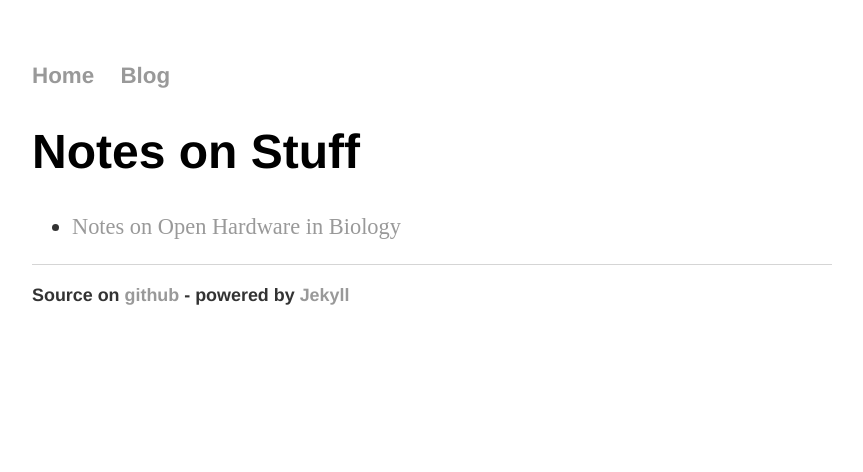
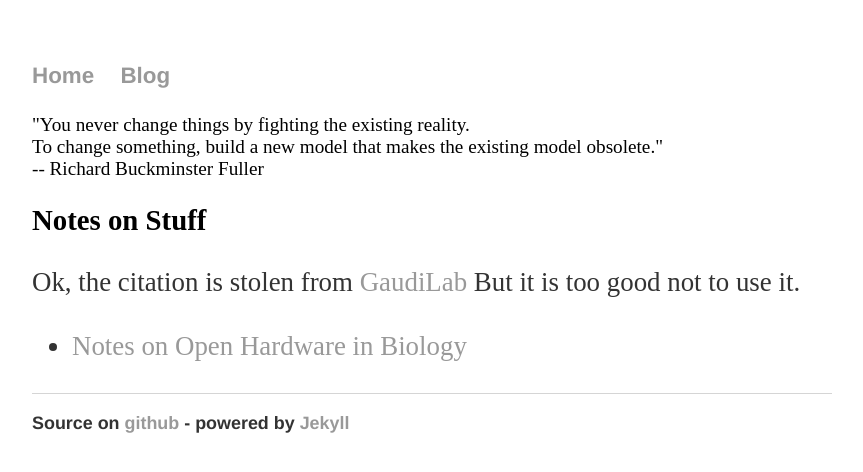
Before and after one commit to othomantegazza/otho-website, a Jekyll site: the page built from index.html, in a window 1280 px wide. Shown: the top 472 px of the page, without its empty margins (208-1071 px from the left). Built offline with Jekyll 4.4.1, drawn with Linux system fonts in a browser that asks for light colours.

Commit message:
add quote

```diff
--- a/css/main.css
+++ b/css/main.css
@@ -37,6 +37,12 @@ p {
     color: #333;
 }
 
+blockquote{
+    font-size: 1.4em;
+    line-height: 1.4em;
+    color: #333;
+}
+
 ul {
     font-size: 1.4em;
     line-height: 1.4em;
--- a/index.html
+++ b/index.html
@@ -3,7 +3,21 @@ layout: default
 title: Otho - Notes on Stuff
 ---
 <div class="blurb">
-	<h1>Notes on Stuff</h1>
+
+	<blockquote, style="font-size: 1.2em">
+		"You never change things by fighting the existing reality.
+		<br>
+		To change something, build a new model that makes the existing model obsolete."
+		<br>
+		-- Richard Buckminster Fuller
+	</blockquote>
+
+	<h2>Notes on Stuff</h2>
+
+	<p>
+  Ok, the citation is stolen from <a href="http://www.gaudi.ch/GaudiLabs/">GaudiLab</a>
+  But it is too good not to use it.
+</p>
 
 	<ul class="posts">
 		<li><a href="open-hardware-bio.html">Notes on Open Hardware in Biology</a></li>
```
